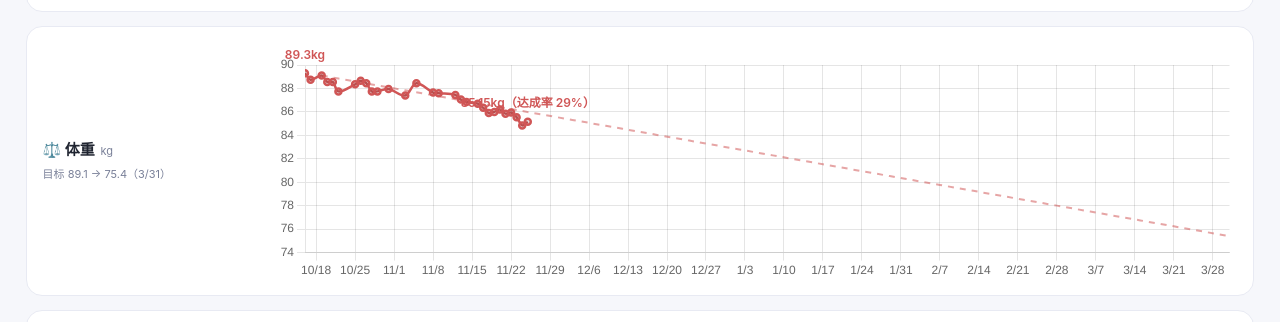
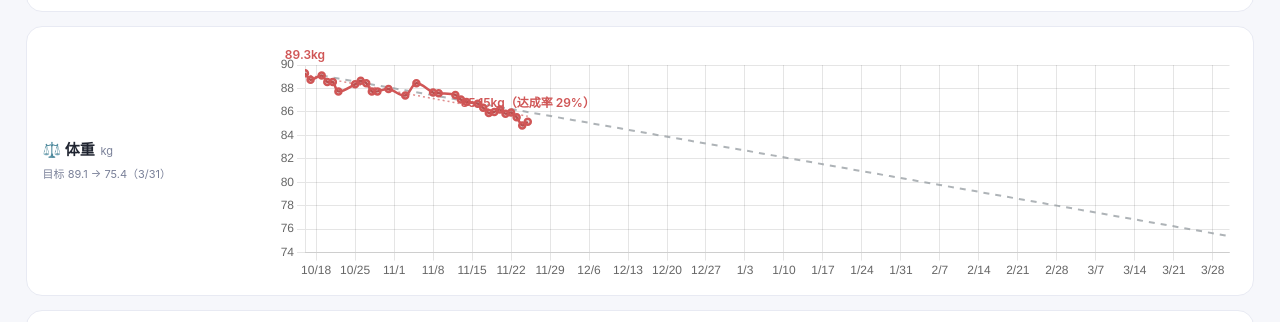
Before and after one commit to dika-sama/health-site, a plain HTML site: page index.html in a window 1280 px wide. Shown: the part 331-653 px from the top of the page. Drawn offline with Linux system fonts and the light colour scheme.

Commit message:
health-site: 目标线改灰色虚线 + 实测最小二乘趋势线

```diff
--- a/index.html
+++ b/index.html
@@ -525,7 +525,7 @@ function goalDataset(g, goals) {
     lines.push({
       label: '目标线 ' + fmt(g.to),
       data: mkPts(g.from, g.to),
-      borderColor: METRICS[g.metric].color + '88',
+      borderColor: '#9aa0a6cc',   // 灰色虚线:与柱状图标准线统一;原同色半透明压在实测线下看不见
       borderDash: [6, 6],
       borderWidth: 2,
       pointRadius: 0,
@@ -534,6 +534,39 @@ function goalDataset(g, goals) {
     });
   }
   return lines;
+}
+
+/* ---------- 实测趋势线:最小二乘拟合,消除逐日波动看方向 ---------- */
+// 2026-11-27 加入:BIA 逐日波动大(水分/糖原),单看连线辨不出趋势。
+// 对全部实测点做一次线性拟合(y = a + b*n,n=自首日起天数),画成与实测同色、更细的点线。
+// 体脂率等派生指标同样适用(拟合的是 derived 后的占比序列)。
+function trendDataset(rows, color) {
+  const pts = rows.filter(r => r.y != null && isFinite(r.y));
+  if (pts.length < 5) return null;   // 点太少拟合无意义
+  const t0 = new Date(pts[0].x + 'T00:00:00').getTime();
+  let sx = 0, sy = 0, sxx = 0, sxy = 0;
+  pts.forEach(r => {
+    const n = (new Date(r.x + 'T00:00:00').getTime() - t0) / 86400e3;
+    sx += n; sy += r.y; sxx += n * n; sxy += n * r.y;
+  });
+  const N = pts.length;
+  const denom = N * sxx - sx * sx;
+  if (!denom) return null;
+  const b = (N * sxy - sx * sy) / denom;
+  const a = (sy - b * sx) / N;
+  return {
+    label: '趋势 ' + fmt(a + b * ((new Date(pts[pts.length - 1].x + 'T00:00:00').getTime() - t0) / 86400e3)),
+    data: [
+      { x: pts[0].x, y: a },
+      { x: pts[pts.length - 1].x, y: a + b * ((new Date(pts[pts.length - 1].x + 'T00:00:00').getTime() - t0) / 86400e3) },
+    ],
+    borderColor: color + 'aa',
+    borderDash: [2, 3],
+    borderWidth: 1.5,
+    pointRadius: 0,
+    tension: 0,
+    fill: false,
+  };
 }
 
 /* ---------- 三张独立趋势图 ---------- */
@@ -587,12 +620,14 @@ function renderMetricChart(metric, rowsRaw, goals) {
   };
   const goalLines = [];
   (goals || []).filter(x => x.metric === metric).forEach(x => goalDataset(x, goals).forEach(d => goalLines.push(d)));
+  // 实测趋势线(最小二乘):插在 datasets 首位之后由 renderMetricChart 统一拼装
+  const trend = trendDataset(rows.map(r => ({ x: r.date, y: r[metric] })), m.color);
   const canvas = document.getElementById(m.chart);
   if (!canvas) return;
   if (charts[metric]) { charts[metric].destroy(); }
   charts[metric] = new Chart(canvas, {
     type: 'line',
-    data: { datasets: [actual, ...goalLines] },
+    data: { datasets: trend ? [actual, trend, ...goalLines] : [actual, ...goalLines] },
     options: {
       responsive: true, maintainAspectRatio: false,
       interaction: { mode: 'nearest', intersect: false },
```
